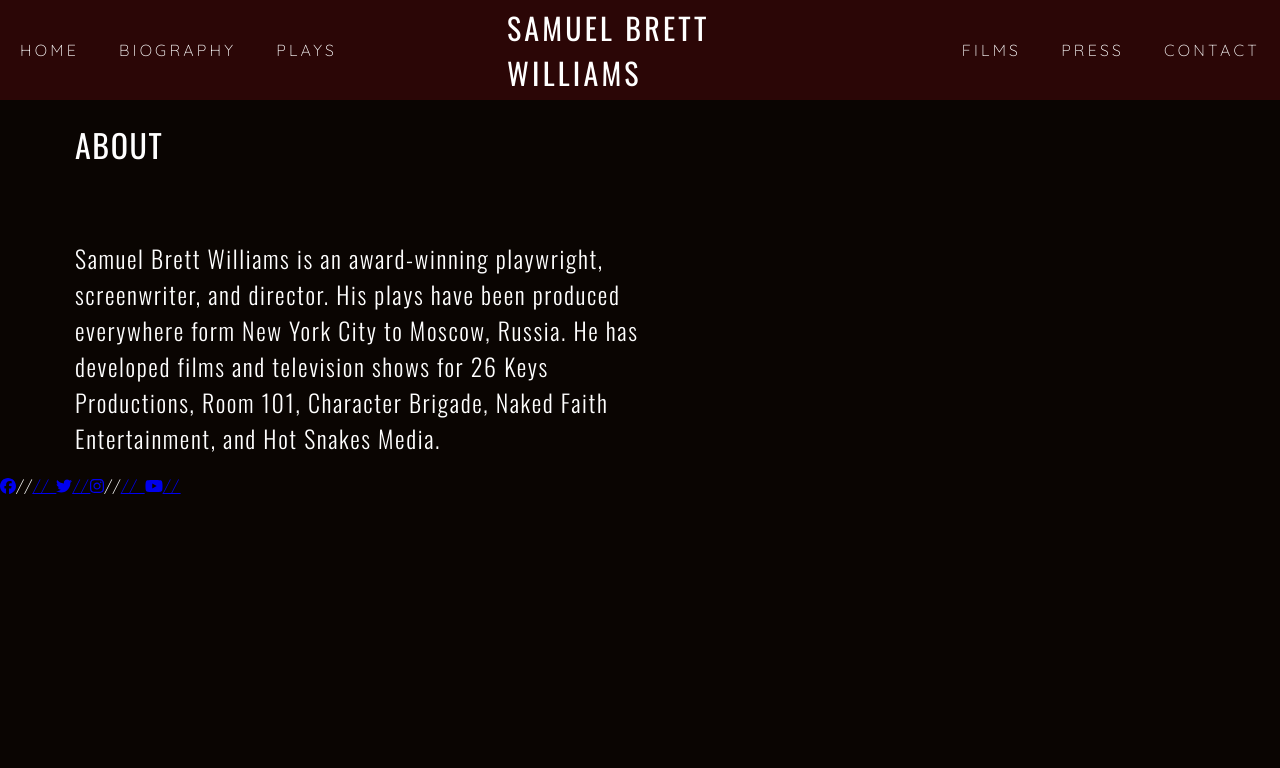
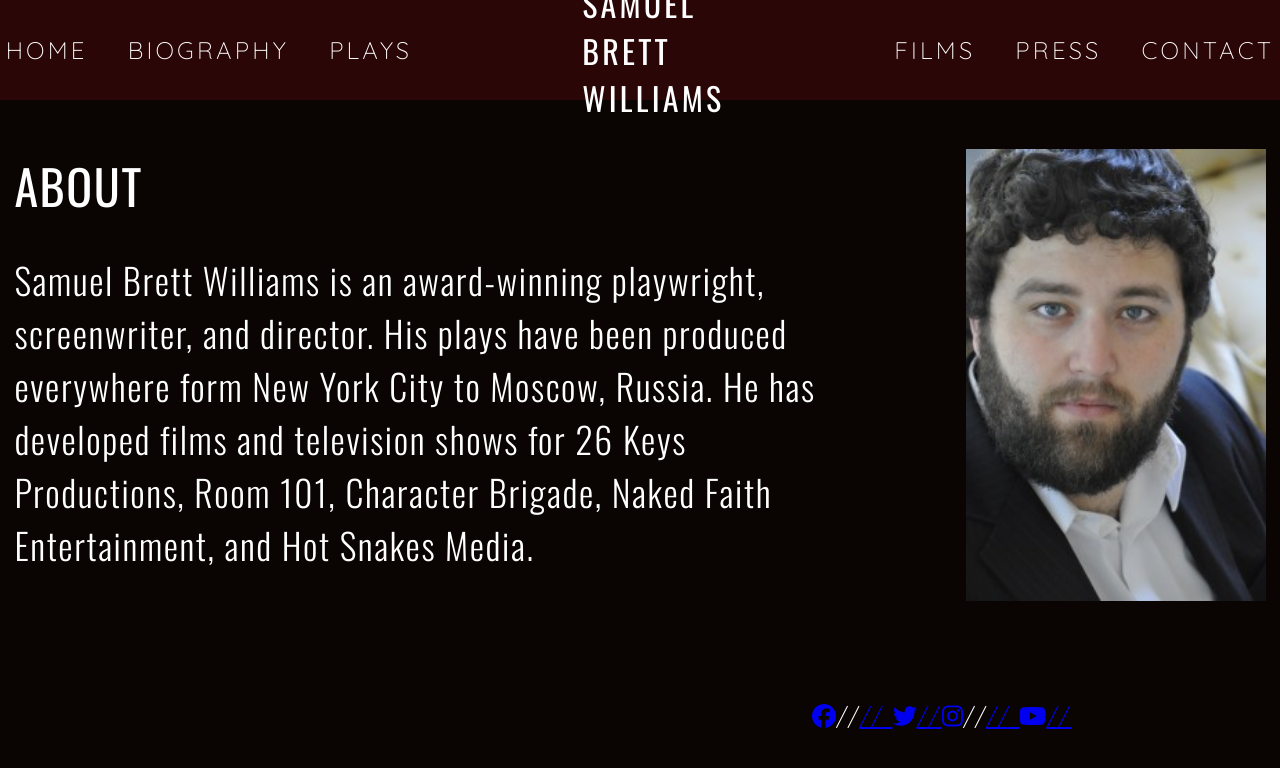
Before and after one commit to smbarns/SamuelBrettWilliamsWeb, a React (Create React App) app in the folder frontend/: page / in a window 1280 px wide. Shown: the top 768 px of the page. Built offline with nearby package versions, Linux system fonts and the light colour scheme.

Commit message:
added photo next to about in home page

```diff
--- a/frontend/src/App.css
+++ b/frontend/src/App.css
@@ -21,5 +21,6 @@ body {
   background-color: rgb(10, 5, 2);
   letter-spacing: .1rem;
   color:white;
+  font-size:x-large;
 
 }
--- a/frontend/src/components/SocialMediaBar.js
+++ b/frontend/src/components/SocialMediaBar.js
@@ -8,6 +8,8 @@ import {
     faTwitter,
     faInstagram
   } from "@fortawesome/free-brands-svg-icons";
+import '../styles/SocialMediaBar.css'
+
 
 
 function SocialMediaBar() {
--- a/frontend/src/pages/Home.js
+++ b/frontend/src/pages/Home.js
@@ -1,19 +1,27 @@
 import React from 'react'
 import '../styles/Home.css'
-
+import sam from '../assets/sam.jpg'
 
 function Home() {
   return (
     <div className = "home">
       <div className = "about">
-        <h1>ABOUT</h1>
-        <h2>Samuel Brett Williams is an award-winning playwright,<br />
+          <div className = "aboutBody">
+            <div>
+            <h1>ABOUT</h1>
+            <h2>Samuel Brett Williams is an award-winning playwright,<br />
           screenwriter, and director. His plays have been produced<br />
           everywhere form New York City to Moscow, Russia. He has<br />
           developed films and television shows for 26 Keys<br />
           Productions, Room 101, Character Brigade, Naked Faith<br />
           Entertainment, and Hot Snakes Media.
         </h2>
+            </div>
+
+        <img className = 'samImg' src = {sam} />
+        </div>
+
+
       </div>
     </div>
 
--- a/frontend/src/styles/Home.css
+++ b/frontend/src/styles/Home.css
@@ -1,15 +1,31 @@
 .home{
     color:white;
+}
 
-    padding-left: 75px;
+
+.aboutBody{
+
+    display:flex;
+    flex-direction: row;
+    justify-content: center;
+    align-items: center;
+    margin-bottom:100px;
 
 
 }
+.samImg{
+    margin-left:100px;
+    margin-top: auto;
+    width:300px;
+}
 h1{
     font-weight: 400;
+    margin-top:50px;
+
 }
 h2{
-
+    margin-top:-50px;
     font-weight: 300;
+    padding-right:50px;
 
 }
--- a/frontend/src/styles/Navbar.css
+++ b/frontend/src/styles/Navbar.css
@@ -13,7 +13,7 @@
 
   }
   .title{
-    font-size:30px;
+    font-size:xx-large;
     color: white;
     padding: 150px;
 
--- /dev/null
+++ b/frontend/src/styles/SocialMediaBar.css
@@ -0,0 +1,4 @@
+.socialBar{
+    display:flex;
+    padding-left:812px;
+}
```
Also changed, not shown: frontend/src/assets/sam.jpg (added), 1 other file (tests, documents, lock files or other folders).
